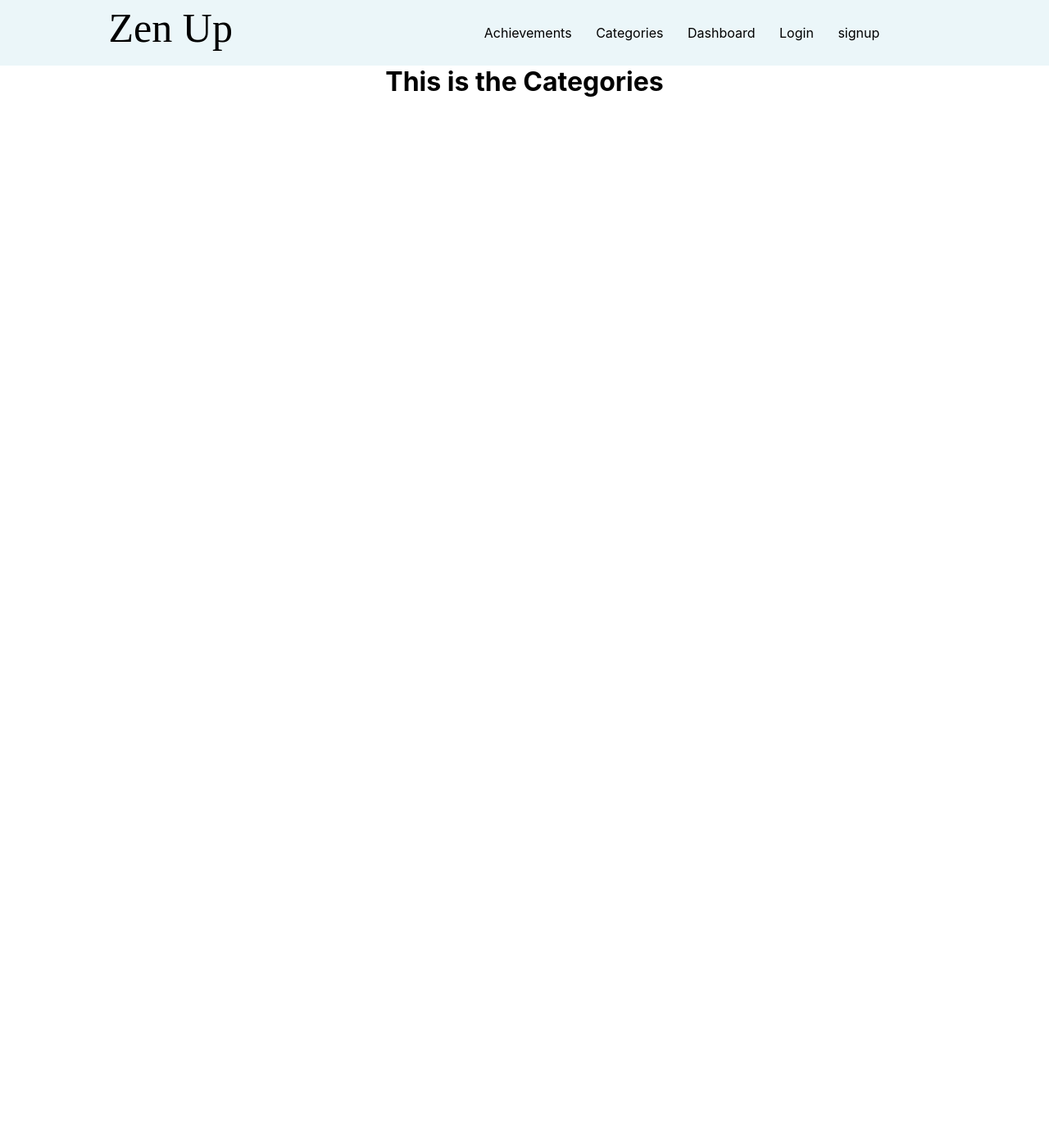
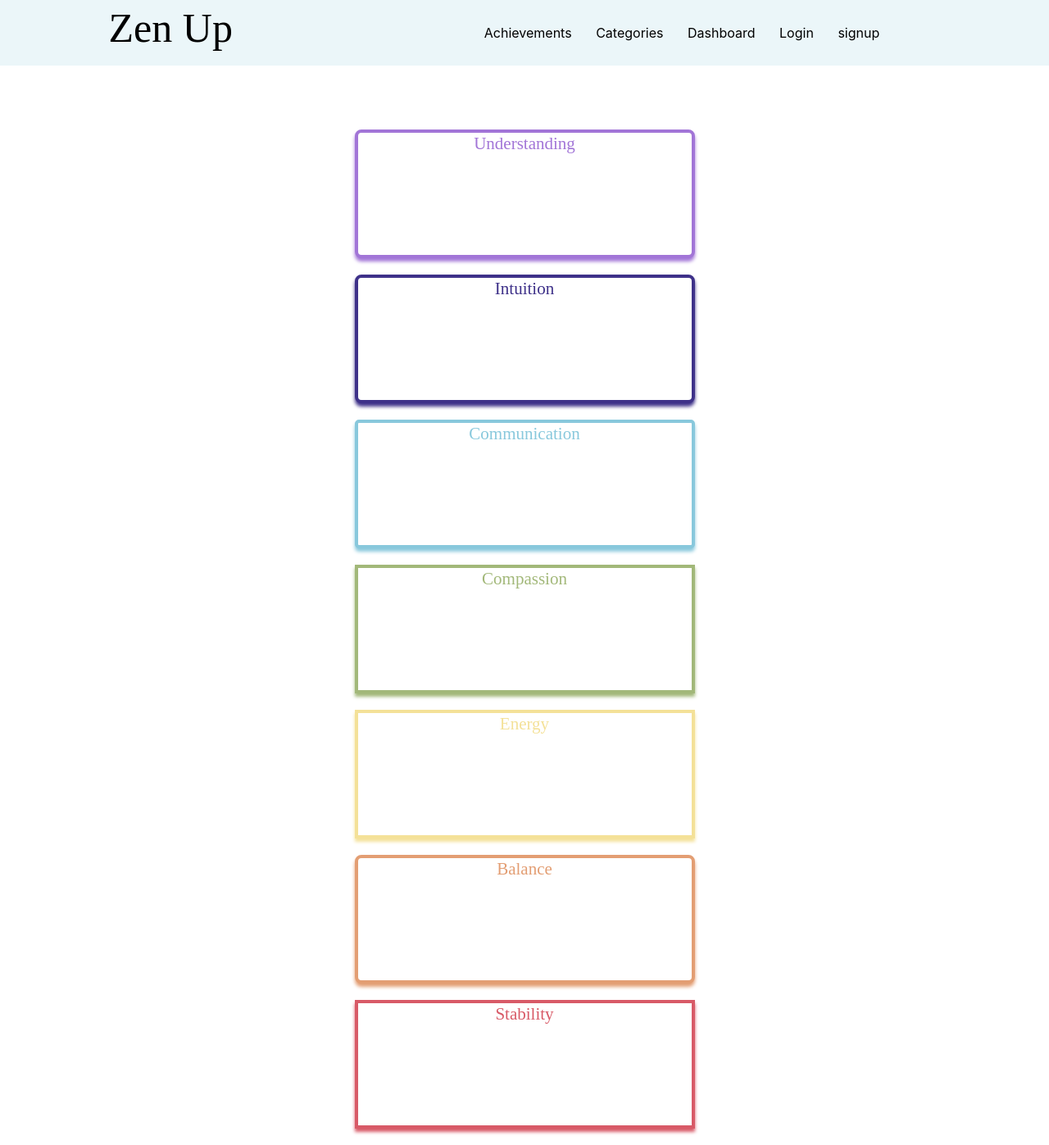
Before and after one commit to CCLancaster/Zen-Up, a React (Create React App) app: page /categories in a window 1280 px wide. Shown: the whole page at 82% size. Before the commit the page ends 800 px from the top, so only its background shows below. Built offline with nearby package versions, Linux system fonts and the light colour scheme.

Commit message:
pretty categories

```diff
--- a/src/App.css
+++ b/src/App.css
@@ -44,7 +44,91 @@ a {
   max-width: 300px;
   max-height: 450px;
 }
-
+#boxes{
+  display: flex;
+  flex-direction: column;
+  align-items: center;
+  font-family: Montserrat;
+  font-style: normal;
+  font-weight: normal;
+  font-size: 21px;
+  line-height: 26px;
+  text-align: center;
+}
+#violet {
+  background: #FFFFFF;
+  border: 4px solid #A275D7;
+  width: 415px;
+  height: 157px;
+  margin-bottom: 20px;
+  box-sizing: border-box;
+  box-shadow: 0px 4px 4px #A275D7;
+  border-radius: 8px;
+  color: #A275D7;
+}
+#indigo {
+  background: #FFFFFF;
+  border: 4px solid #3E3189;
+  box-sizing: border-box;
+  width: 415px;
+  height: 157px;
+  margin-bottom: 20px;
+  box-shadow: 0px 4px 4px #3E3189;
+  border-radius: 8px;
+  color: #3E3189;
+}
+#blue {
+  background: #FFFFFF;
+  border: 4px solid #88C8DC;
+  box-sizing: border-box;
+  width: 415px;
+  height: 157px;
+  margin-bottom: 20px;
+  box-shadow: 0px 4px 4px #88C8DC;
+  border-radius: 5px;
+  color: #88C8DC;
+}
+#green {
+  background: #FFFFFF;
+  border: 4px solid #A2B879;
+  box-sizing: border-box;
+  width: 415px;
+  height: 157px;
+  margin-bottom: 20px;
+  box-shadow: 0px 4px 4px #A2B879;
+  color: #A2B879;
+}
+#yellow {
+  background: #FFFFFF;
+  border: 4px solid #F4E198;
+  box-sizing: border-box;
+  width: 415px;
+  height: 157px;
+  margin-bottom: 20px;
+  box-shadow: 0px 4px 4px #F4E198;
+  color: #F4E198;
+}
+#orange {
+  background: #FFFFFF;
+  border: 4px solid #E39E73;
+  box-sizing: border-box;
+  width: 415px;
+  height: 157px;
+  margin-bottom: 20px;
+  box-shadow: 0px 4px 4px #E39E73;
+  border-radius: 8px;
+  color: #E39E73;
+}
+#red {
+  background: #FFFFFF;
+  border: 4px solid #D85A67;
+  box-sizing: border-box;
+  width: 415px;
+  height: 157px;
+  margin-bottom: 20px;
+  box-shadow: 0px 4px 4px #D85A67;
+  color: #D85A67;
+}
 
 /* .App-logo {
   height: 40vmin;
--- a/src/pages/categories.js
+++ b/src/pages/categories.js
@@ -2,8 +2,18 @@ import React from 'react';
 
 function Categories(props) {
     return (
-        <div className="content">
-            <h1>This is the Categories</h1>
+        <div id="boxes">
+            <br />
+            <br />
+            <br />
+            <div id="violet">Understanding</div>
+            <div id="indigo">Intuition</div>
+            <div id="blue">Communication</div>
+            <div id="green">Compassion</div>
+            <div id="yellow">Energy</div>
+            <div id="orange">Balance</div>
+            <div id="red">Stability</div>
+
         </div>
     );
 }
```
